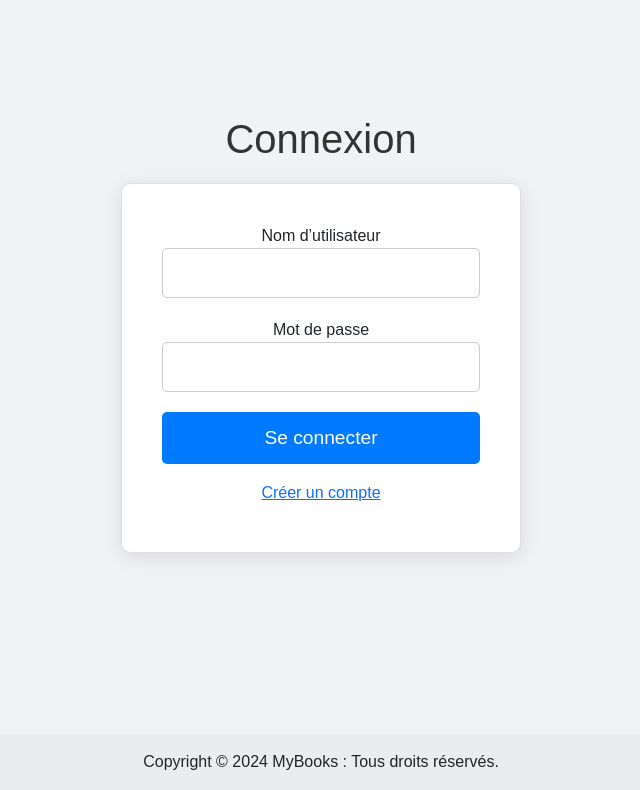
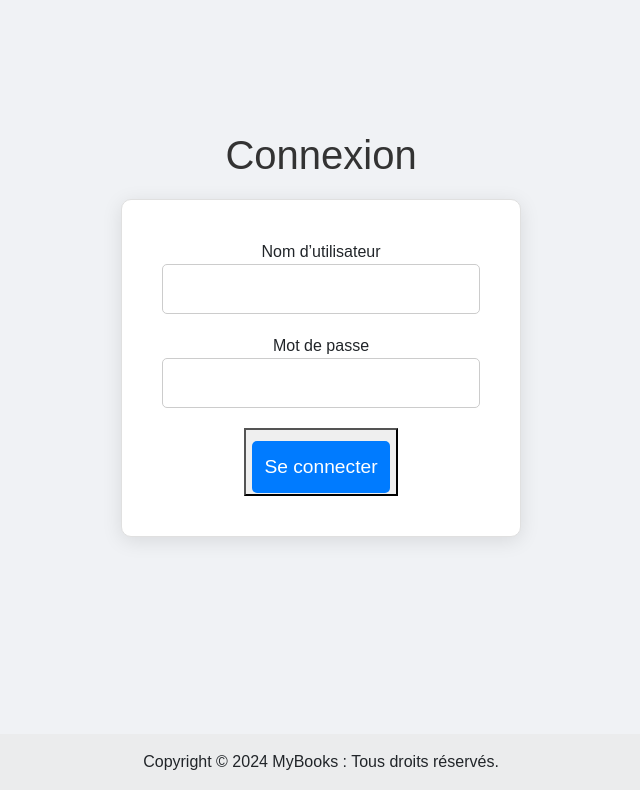
Before and after one commit to AlexyWCK/TP_web_mouad_alexy, a Flask app: page /login/ in a window 1280 px wide. Shown: the part 66-856 px from the top of the page, without its empty margins (319-959 px from the left). Run offline with Flask 3, Linux system fonts and the light colour scheme; some libraries are stand-ins or nearby versions.

Commit message:
en cours de fonctionnement

```diff
--- a/tuto/templates/login.html
+++ b/tuto/templates/login.html
@@ -18,8 +18,8 @@
                 <label for="password">Mot de passe</label>
                 <input type="password" name="password" required class="form-control">
             </div>
-            <button type="submit" class="btn btn-primary">Se connecter</button>
-            <a href="{{ url_for('register') }}" class="btn btn-link">Créer un compte</a>
+            <button><a href="{{ url_for('home') }}" class="btn btn-primary">Se connecter</a></button>
+
         </form>
     </div>
 </div>
--- a/tuto/views.py
+++ b/tuto/views.py
@@ -98,7 +98,7 @@
             return redirect(url_for("home"))
     return render_template("login.html", form=f)
 
-@app.route("/logout/")
+@app.route("/register/")
 def register():
     # logout_user()
     return redirect(url_for('home'))
```
Also changed, not shown: README.md/README.md.
